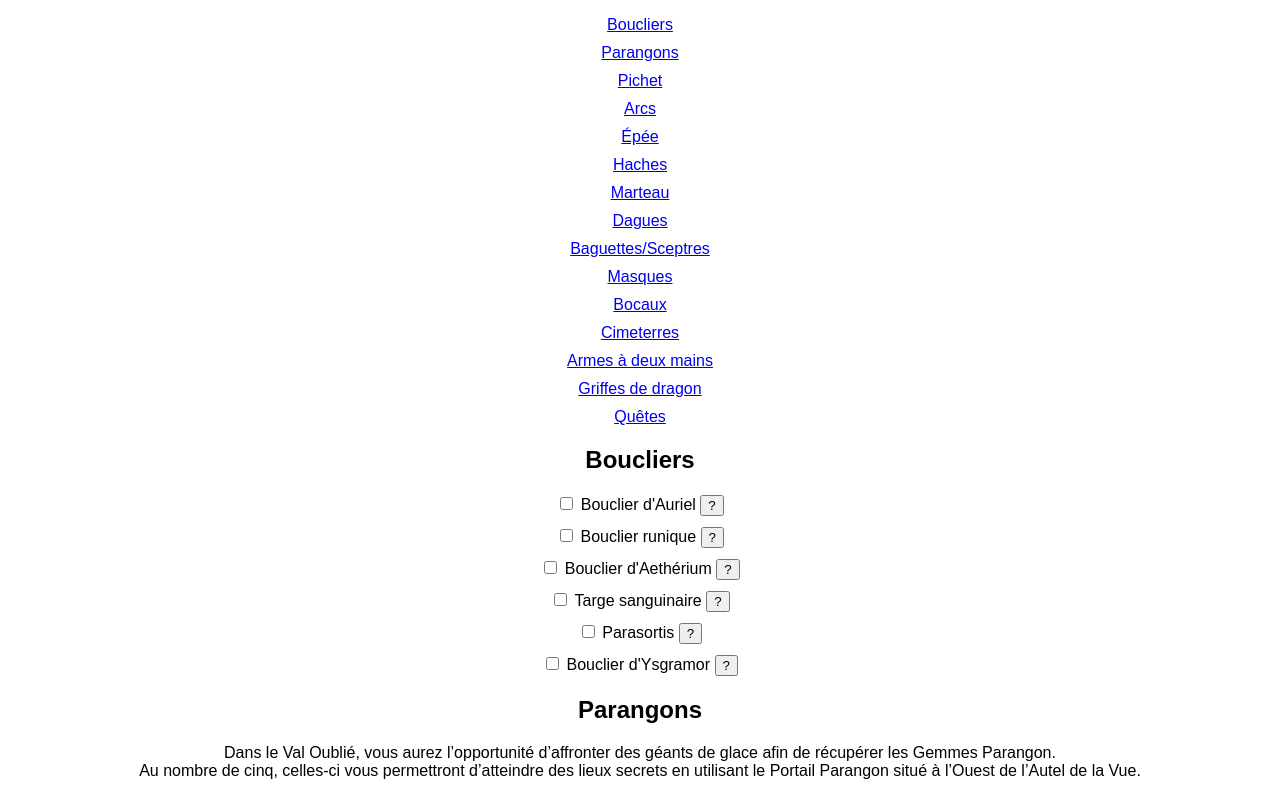
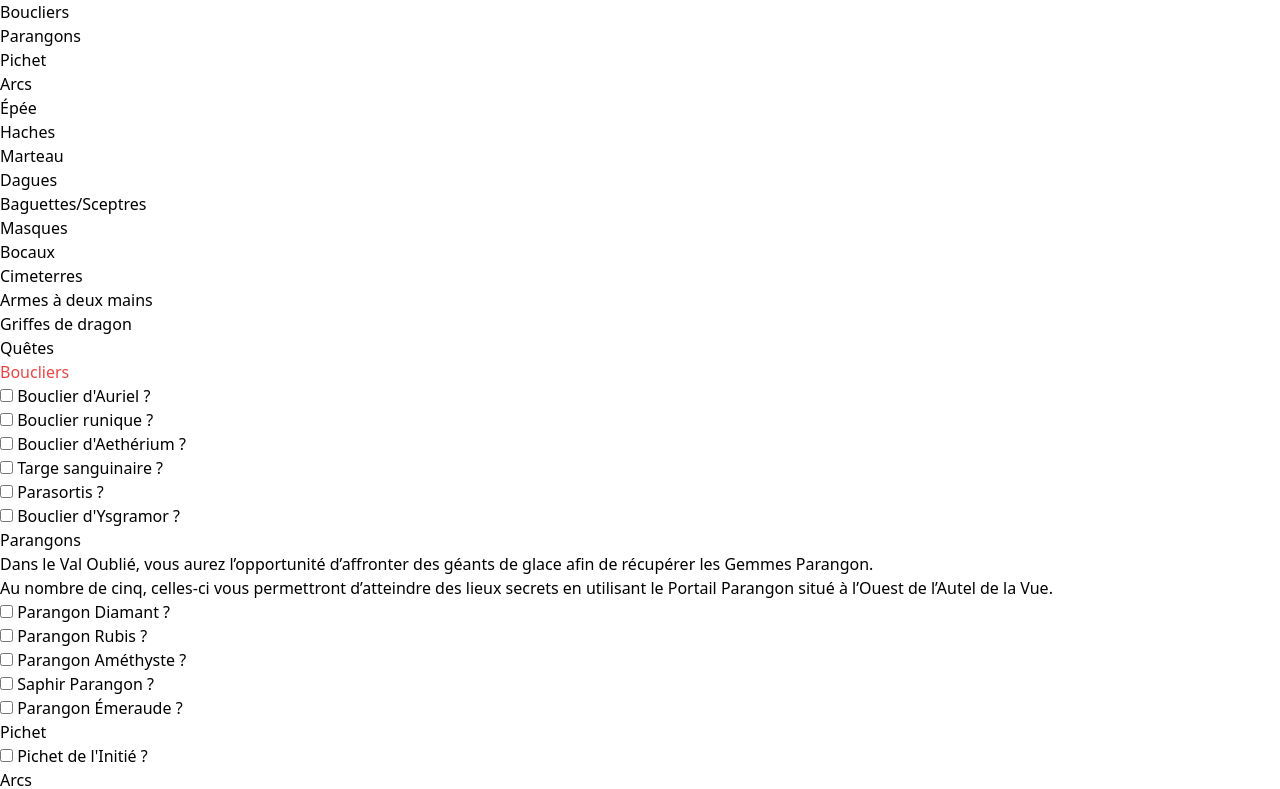
Before and after one commit to l4ur4nn3/myrwatch-inventory, a website: page index.html in a window 1280 px wide. Shown: the top 789 px of the page. Drawn offline with Linux system fonts and the light colour scheme.

Commit message:
tailwind linked

```diff
--- a/index.html
+++ b/index.html
@@ -4,14 +4,14 @@
 <head>
     <meta charset="UTF-8">
     <meta name="viewport" content="width=device-width, initial-scale=1.0">
-    <link href="/src/style.css" rel="stylesheet" />
+    <link href="./dist/output.css" rel="stylesheet" />
     <title>Document</title>
 </head>
 
 <body>
     <ul id="todo-list">
         <li>
-            <h2>Boucliers</h2>
+            <h2 class="text-red-500">Boucliers</h2>
         </li>
         <li>
             <input type="checkbox" id="item1">
--- a/src/style.css
+++ b/src/style.css
@@ -1,4 +1,8 @@
-body {
+@tailwind base;
+@tailwind components;
+@tailwind utilities;
+
+/* body {
     font-family: Arial, sans-serif;
     text-align: center;
 }
@@ -38,4 +42,4 @@ ul#summary a {
 
 ul#summary a:hover {
     text-decoration: underline;
-}
+} */
--- /dev/null
+++ b/tailwind.config.js
@@ -0,0 +1,8 @@
+/** @type {import('tailwindcss').Config} */
+module.exports = {
+  content: ["./**/*.{html,js}"],
+  theme: {
+    extend: {},
+  },
+  plugins: [],
+}
```
Also changed, not shown: package.json (added, +8 -0 lines), dist/output.css (added), 2 other files.
